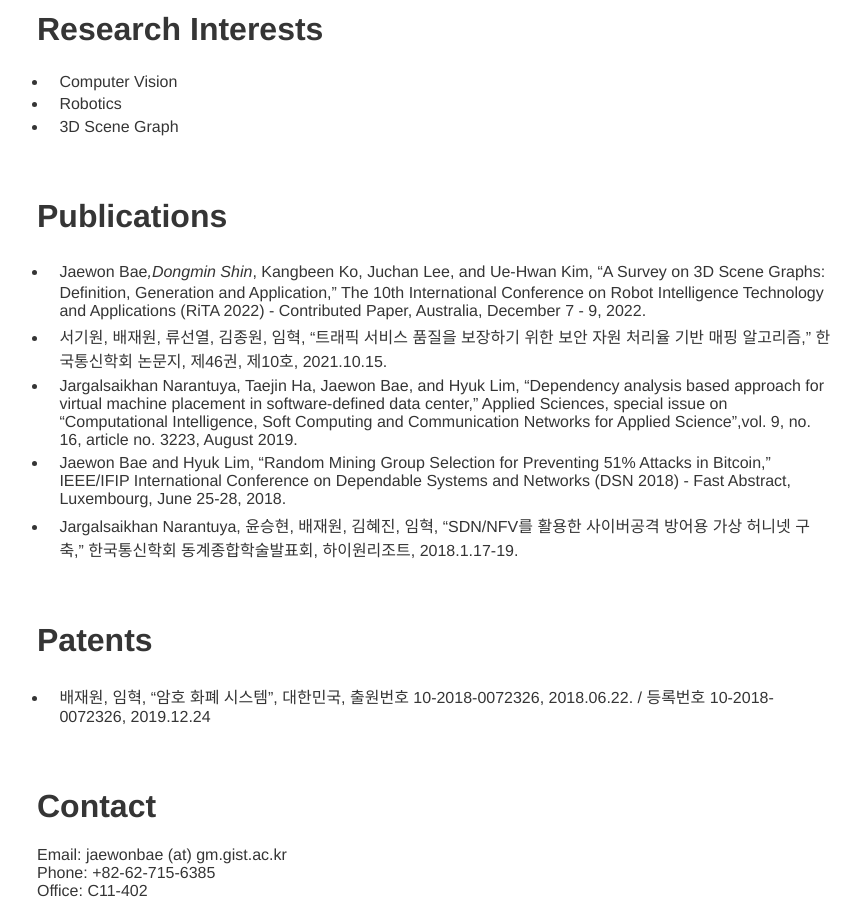
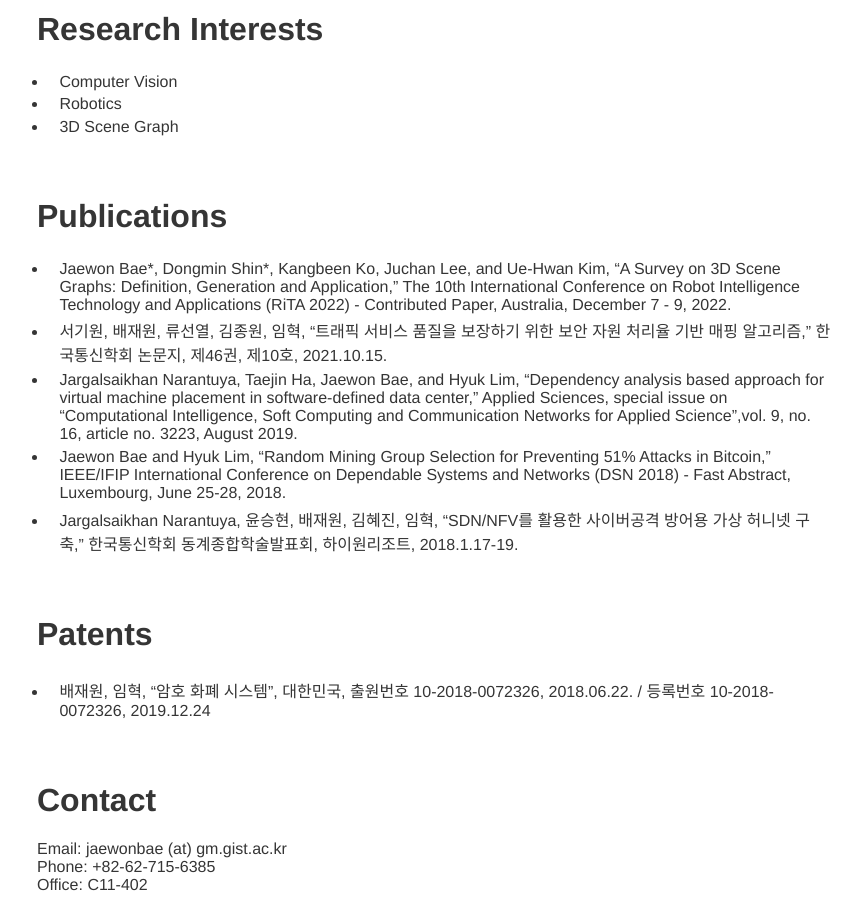
Before and after one commit to jaewonbae/jaewonbae.github.io, a Jekyll site: the page built from index.md, in a window 1280 px wide and 900 px high, scrolled down 881 px. Shown: the whole window, without its empty margins (203-1062 px from the left). Built offline with Jekyll 4.4.1, drawn with Linux system fonts in a browser that asks for light colours; our own code applies the rules of GitHub Pages for plain Markdown files.

```diff
--- a/index.md
+++ b/index.md
@@ -33,7 +33,7 @@ Gwangju Institute of Science and Technology (GIST)
 <br/>
 
 # Publications
-* Jaewon Bae*,Dongmin Shin*, Kangbeen Ko, Juchan Lee, and Ue-Hwan Kim, "A Survey on 3D Scene Graphs: Definition, Generation and Application," The 10th International Conference on Robot Intelligence Technology and Applications (RiTA 2022) - Contributed Paper, Australia, December 7 - 9, 2022.
+* Jaewon Bae\*, Dongmin Shin\*, Kangbeen Ko, Juchan Lee, and Ue-Hwan Kim, "A Survey on 3D Scene Graphs: Definition, Generation and Application," The 10th International Conference on Robot Intelligence Technology and Applications (RiTA 2022) - Contributed Paper, Australia, December 7 - 9, 2022.
 * 서기원, 배재원, 류선열, 김종원, 임혁, "트래픽 서비스 품질을 보장하기 위한 보안 자원 처리율 기반 매핑 알고리즘," 한국통신학회 논문지, 제46권, 제10호, 2021.10.15.
 * Jargalsaikhan Narantuya, Taejin Ha, Jaewon Bae, and Hyuk Lim, "Dependency analysis based approach for virtual machine placement in software-defined data center," Applied Sciences, special issue on "Computational Intelligence, Soft Computing and Communication Networks for Applied Science",vol. 9, no. 16, article no. 3223, August 2019.
 * Jaewon Bae and Hyuk Lim, "Random Mining Group Selection for Preventing 51% Attacks in Bitcoin," IEEE/IFIP International Conference on Dependable Systems and Networks (DSN 2018) - Fast Abstract, Luxembourg, June 25-28, 2018.
```
